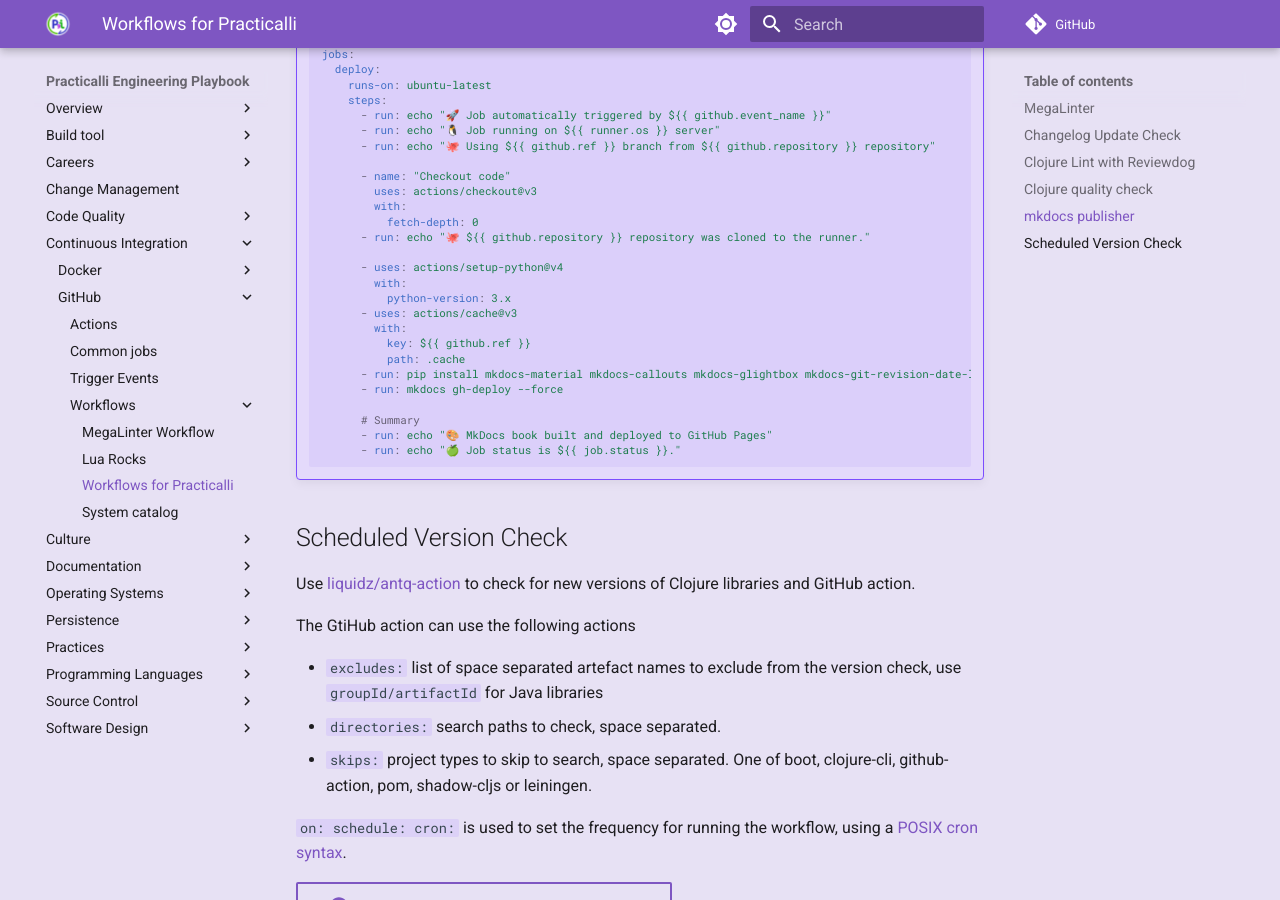
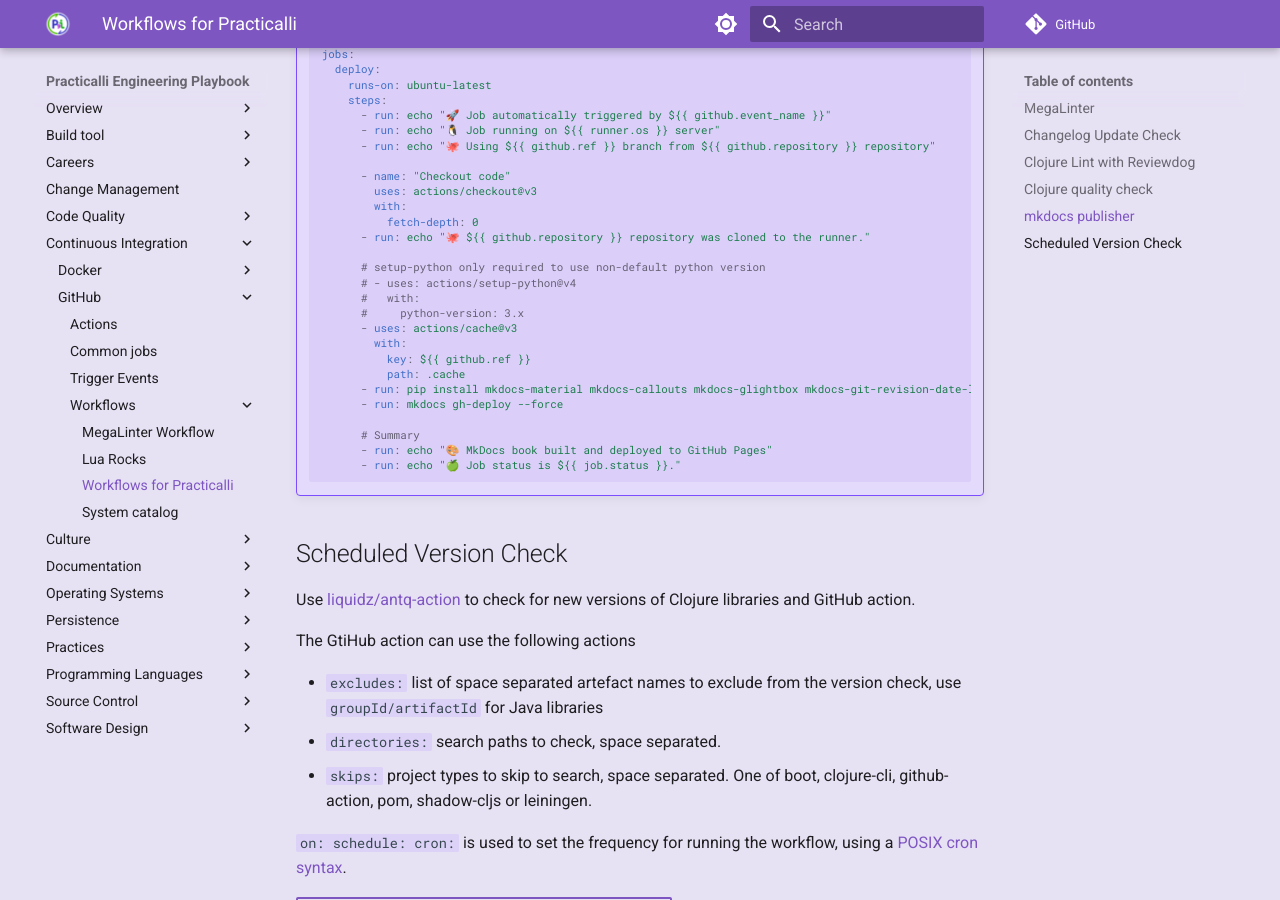
Before and after one commit to practicalli/engineering-playbook, an MkDocs documentation site: the page built from docs/continuous-integration/github/workflows/practicalli.md, in a window 1280 px wide and 900 px high, scrolled down 3714 px. Built offline with MkDocs 1.6.1 and Material for MkDocs 9.7.7, drawn with Linux system fonts in a browser that asks for light colours; plug-ins that fetch from the network failed and are left out; comment, search, counter and statistics services are not loaded.

Commit message:
ci: optional setup-python for publish book workflow

```diff
--- a/docs/continuous-integration/github/workflows/practicalli.md
+++ b/docs/continuous-integration/github/workflows/practicalli.md
@@ -204,9 +204,10 @@
               fetch-depth: 0
           - run: echo "🐙 ${{ github.repository }} repository was cloned to the runner."
 
-          - uses: actions/setup-python@v4
-            with:
-              python-version: 3.x
+          # setup-python only required to use non-default python version
+          # - uses: actions/setup-python@v4
+          #   with:
+          #     python-version: 3.x
           - uses: actions/cache@v3
             with:
               key: ${{ github.ref }}
```
Also changed, not shown: CHANGELOG.md (+1 -0 lines).
